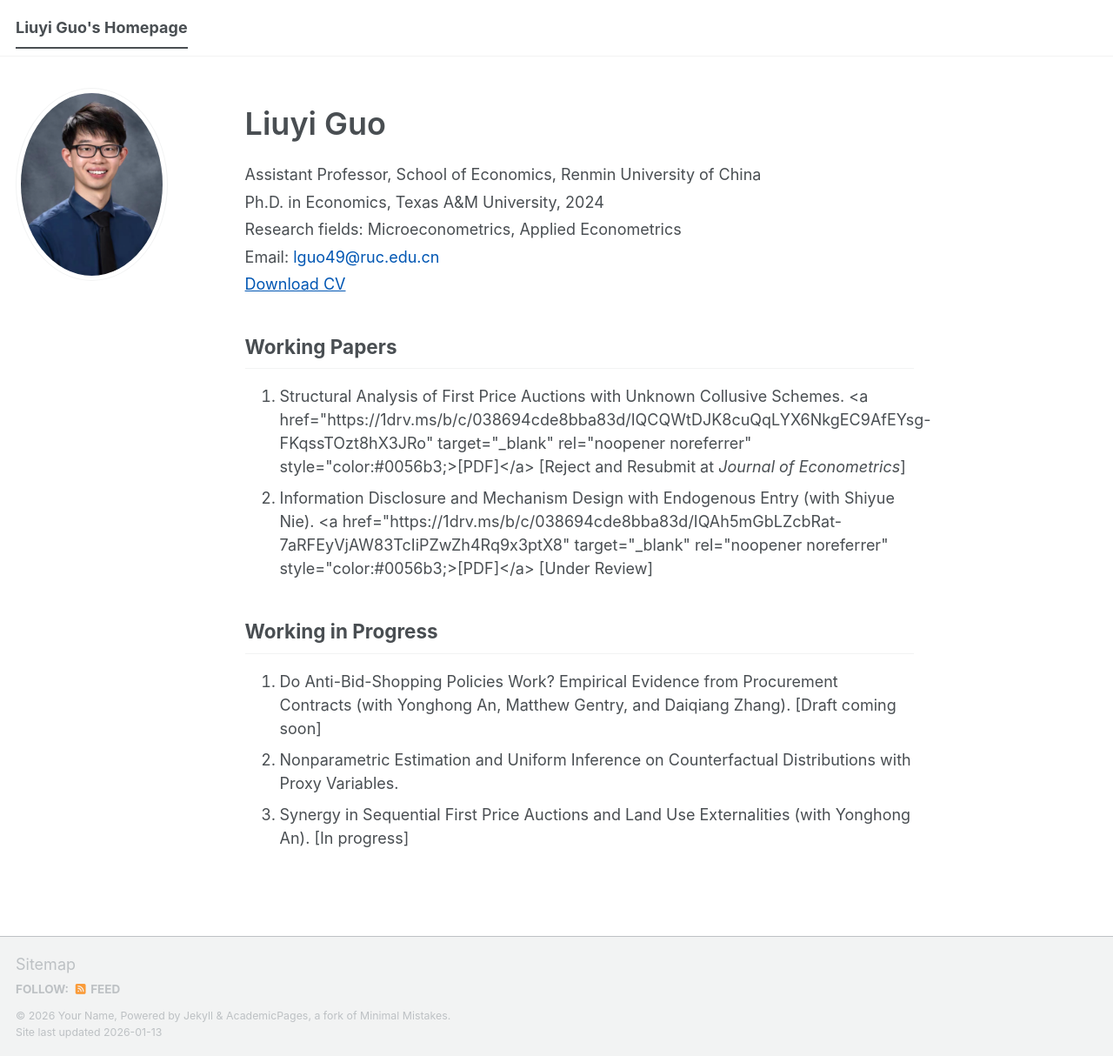
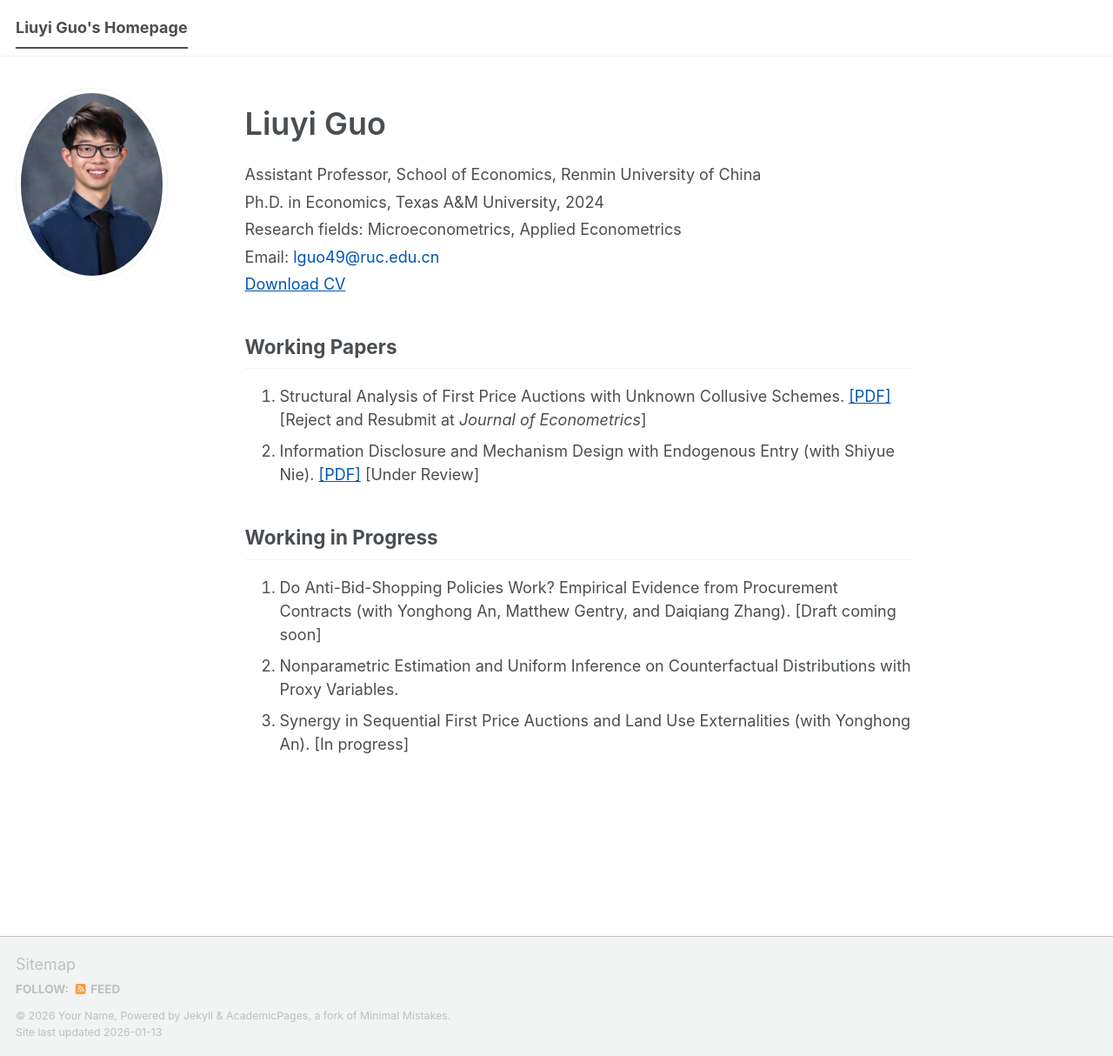
Before and after one commit to guoliuyi/lguo, a Jekyll site: the page built from _pages/about.md, in a window 1280 px wide and 1214 px high. Shown: the whole window at 87% size. Built offline with Jekyll 4.4.1, drawn with Linux system fonts in a browser that asks for light colours; a script bundle is joined from its source files by our own code; library files that are not in the unit come from our copies.

Commit message:
Update about.md

```diff
--- a/_pages/about.md
+++ b/_pages/about.md
@@ -37,13 +37,13 @@ redirect_from:
   <li>
     Structural Analysis of First Price Auctions with Unknown Collusive Schemes.
     <a href="https://1drv.ms/b/c/038694cde8bba83d/IQCQWtDJK8cuQqLYX6NkgEC9AfEYsg-FKqssTOzt8hX3JRo"  target="_blank" rel="noopener noreferrer"
-       style="color:#0056b3;>[PDF]</a>
+       style="color:#0056b3;">[PDF]</a>
     <span class="status">[Reject and Resubmit at <em>Journal of Econometrics</em>]</span>
   </li>
   <li>
     Information Disclosure and Mechanism Design with Endogenous Entry (with Shiyue Nie).
     <a href="https://1drv.ms/b/c/038694cde8bba83d/IQAh5mGbLZcbRat-7aRFEyVjAW83TcIiPZwZh4Rq9x3ptX8"  target="_blank" rel="noopener noreferrer"
-       style="color:#0056b3;>[PDF]</a>
+       style="color:#0056b3;">[PDF]</a>
     <span class="status">[Under Review]</span>
   </li>
 </ol>
```
